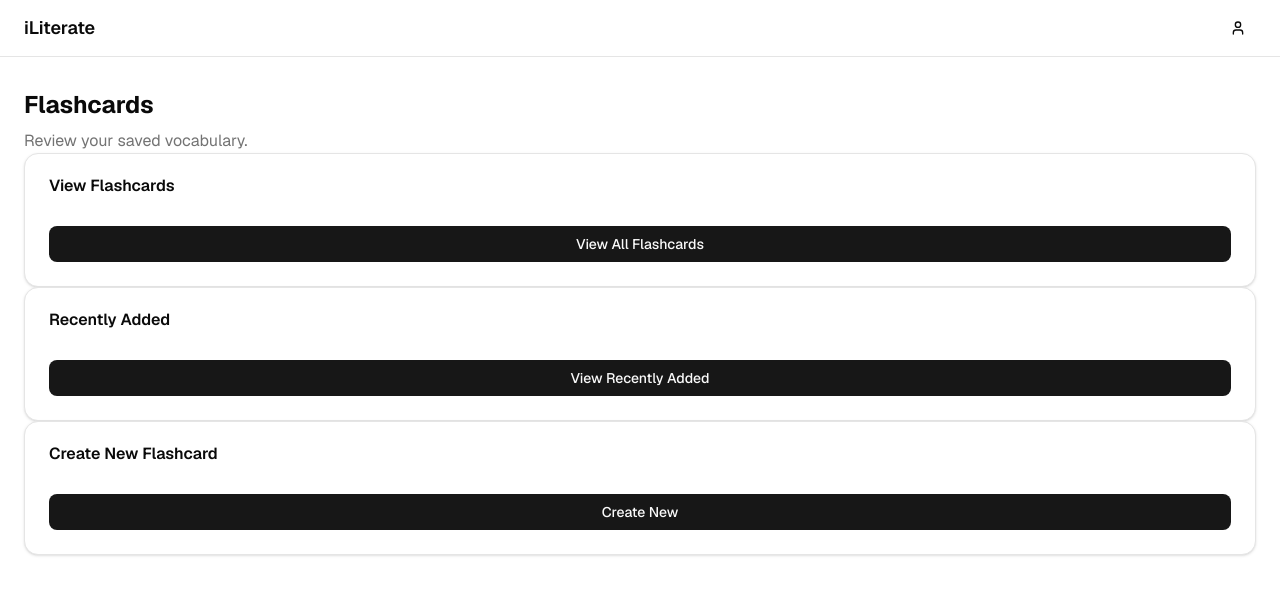
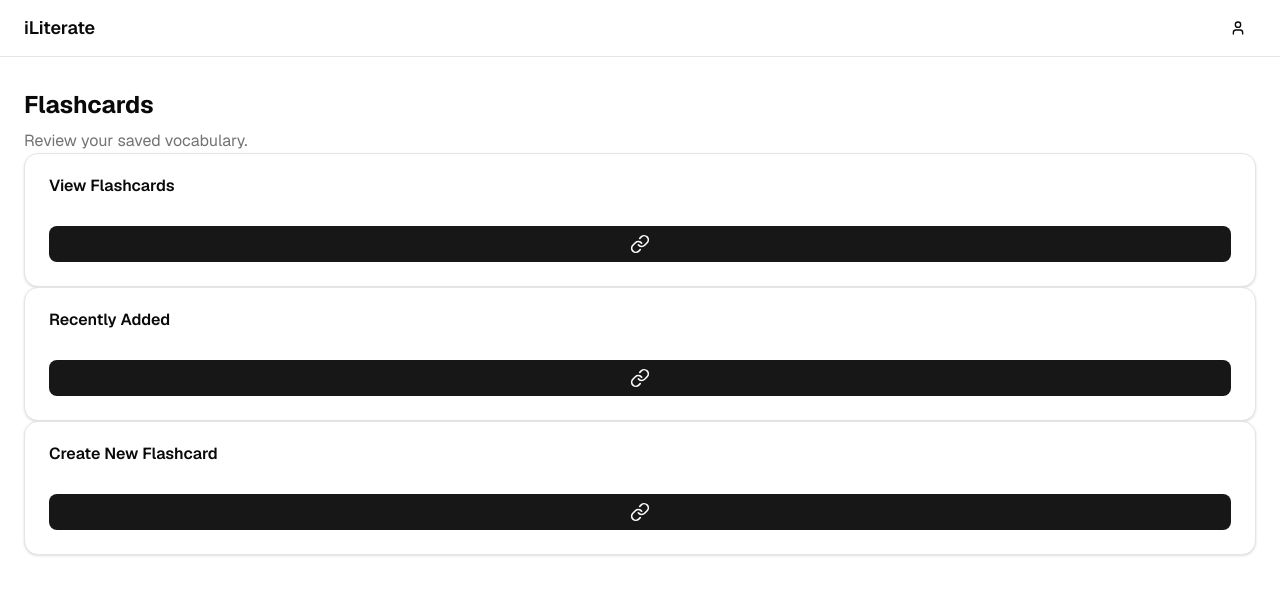
Before and after one commit to Hrishnugg/iLiterate, a Next.js app in the folder iliterate/: page /flashcards in a window 1280 px wide. Shown: the top 594 px of the page. Built offline with nearby package versions, Linux system fonts and the light colour scheme.

Commit message:
Linked Flashcards Page to Subpages
-Allows users to choose between viewing all flashcards, viewing recently added flashcards, and creating a flashcard
-Linked the main flashcard pages to those subpages

```diff
--- a/iliterate/src/app/(dashboard)/flashcards/page.tsx
+++ b/iliterate/src/app/(dashboard)/flashcards/page.tsx
@@ -9,6 +9,7 @@ import {
   CardHeader,
   CardTitle,
 } from "@/components/ui/card"
+import { Link } from "lucide-react";
 
 
 export default function FlashcardsPage() {
@@ -23,7 +24,11 @@ export default function FlashcardsPage() {
           <CardTitle>View Flashcards</CardTitle>
         </CardHeader>
         <CardContent>
-          <Button type = "submit" className="w-full">View All Flashcards</Button>
+          <Button asChild className="w-full">
+              <Link href={`/All`}>
+                  View all
+              </Link>
+          </Button>
         </CardContent>
       </Card>
       <Card>
@@ -31,7 +36,11 @@ export default function FlashcardsPage() {
           <CardTitle>Recently Added</CardTitle>
         </CardHeader>
         <CardContent>
-          <Button type = "submit" className="w-full">View Recently Added</Button>
+          <Button asChild className="w-full">
+              <Link href={`/Recent`}>
+                  View recently added
+              </Link>
+          </Button>
         </CardContent>
       </Card>
       <Card>
@@ -39,7 +48,11 @@ export default function FlashcardsPage() {
           <CardTitle>Create New Flashcard</CardTitle>
         </CardHeader>
         <CardContent>
-          <Button type = "submit" className="w-full">Create New</Button>
+          <Button asChild className="w-full">
+              <Link href={`/Create`}>
+                  Create
+              </Link>
+          </Button>
         </CardContent>
       </Card>
     </div>
```
Also changed, not shown: iliterate/src/components/flashcards/All.tsx (added), iliterate/src/components/flashcards/Create.tsx (added), iliterate/src/components/flashcards/Recent.tsx (added).
